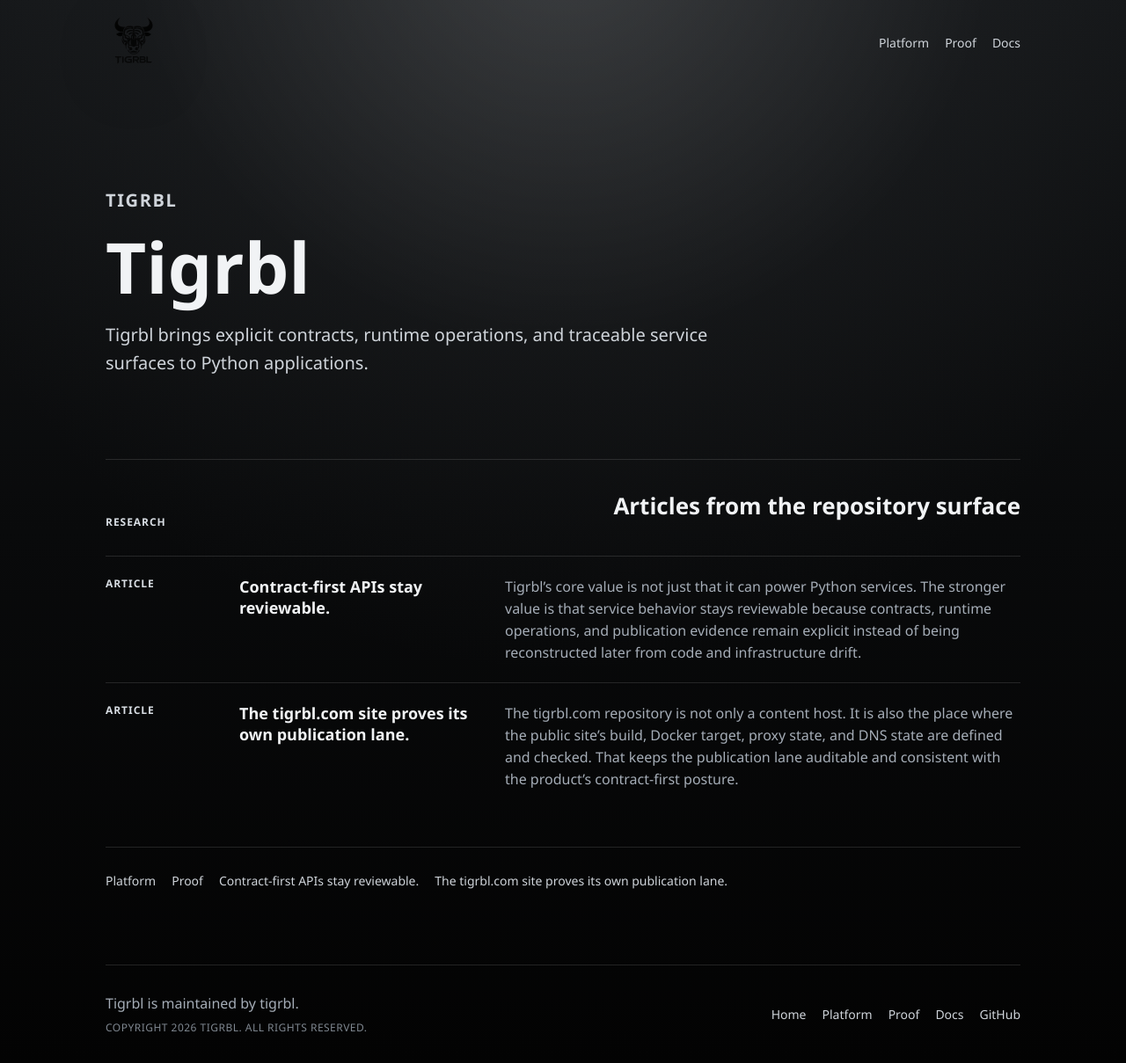
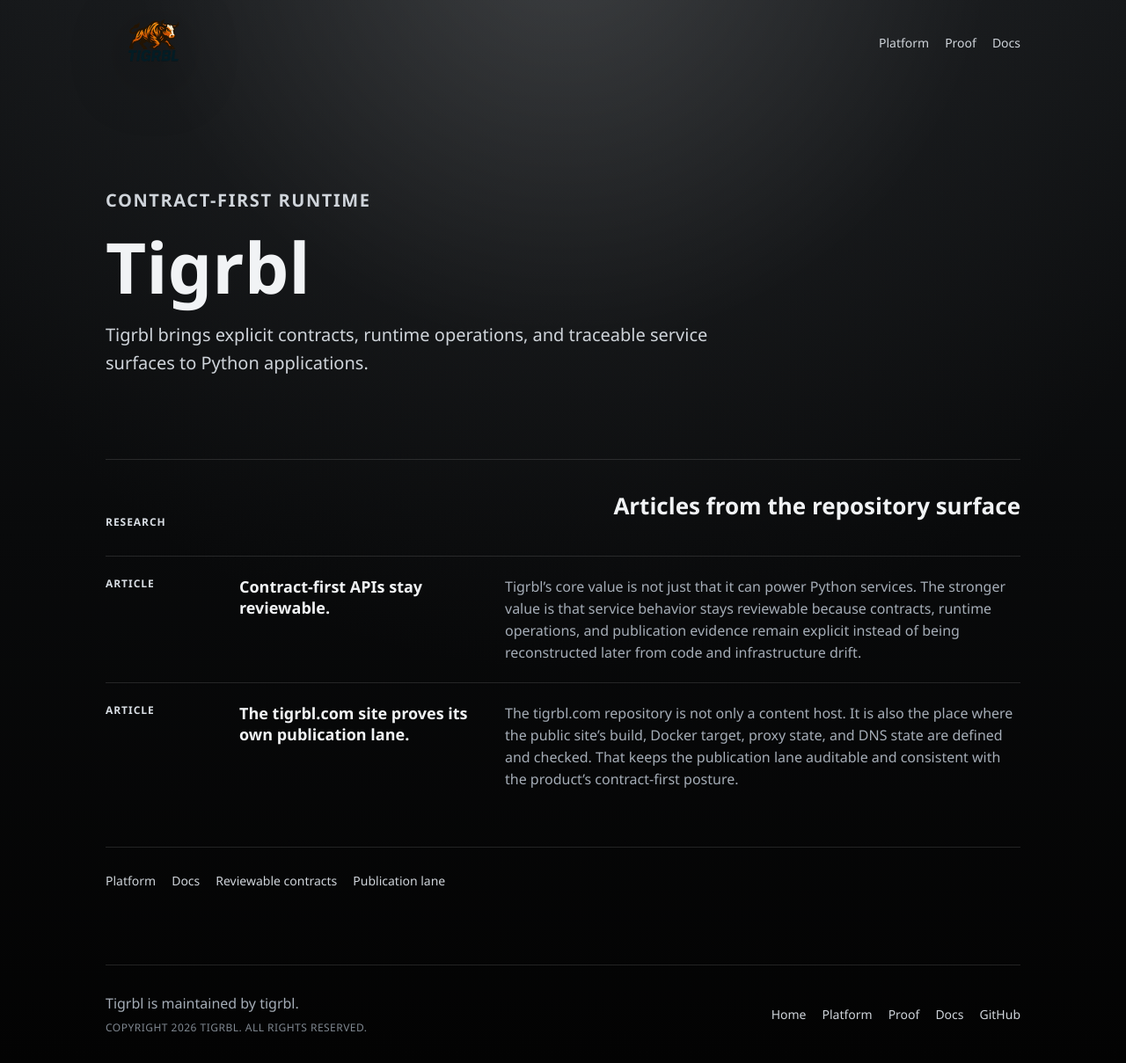
Before and after one commit to tigrbl/tigrbl-com, a React (Vite) app: page / in a window 1280 px wide. Shown: the whole page at 88% size. Built offline with nearby package versions, Linux system fonts and the light colour scheme.

Commit message:
Refine branding and home content surfaces

```diff
--- a/index.html
+++ b/index.html
@@ -11,11 +11,11 @@
     <meta property="og:site_name" content="Tigrbl" />
     <meta property="og:title" content="Tigrbl" />
     <meta property="og:description" content="Governed API primitives for durable Python services." />
-    <meta property="og:image" content="https://tigrbl.com/assets/brand/tigrbl/tigrbl-logo-lockup.png" />
+    <meta property="og:image" content="https://tigrbl.com/assets/brand/tigrbl/tigrbl-full-logo.png" />
     <meta name="twitter:card" content="summary_large_image" />
     <meta name="twitter:title" content="Tigrbl" />
     <meta name="twitter:description" content="Governed API primitives for durable Python services." />
-    <meta name="twitter:image" content="https://tigrbl.com/assets/brand/tigrbl/tigrbl-logo-lockup.png" />
+    <meta name="twitter:image" content="https://tigrbl.com/assets/brand/tigrbl/tigrbl-full-logo.png" />
   </head>
   <body><div id="root"></div><script type="module" src="/src/main.tsx"></script></body>
 </html>
--- a/packages/site-content-pack/src/index.ts
+++ b/packages/site-content-pack/src/index.ts
@@ -13,6 +13,12 @@ export const siteContent = {
       { label: "Platform", href: "/platform/" },
       { label: "Proof", href: "/proof/" },
       { label: "Docs", href: "https://docs.tigrbl.com" }
+    ],
+    compactLinks: [
+      { label: "Platform", href: "/platform/" },
+      { label: "Docs", href: "https://docs.tigrbl.com" },
+      { label: "Reviewable contracts", href: "/articles/contract-first-apis-stay-reviewable/" },
+      { label: "Publication lane", href: "/articles/the-tigrbl-site-proves-its-own-publication-lane/" }
     ],
     cta: { label: "Get started", href: "/platform/" }
   },
@@ -40,7 +46,7 @@ export const siteContent = {
       h1: "Tigrbl",
       intro: "Tigrbl brings explicit contracts, runtime operations, and traceable service surfaces to Python applications. The site packages product positioning, structured metadata, and deployment evidence in a standalone MdWrk lander repository.",
       sections: [
-        { id: "hero", kind: "hero", eyebrow: "Tigrbl", title: "Governed API and runtime primitives for durable Python systems.", subtitle: "Tigrbl brings explicit contracts, runtime operations, and traceable service surfaces to Python applications." },
+        { id: "hero", kind: "hero", eyebrow: "Contract-first runtime", title: "Governed API and runtime primitives for durable Python systems.", subtitle: "Tigrbl brings explicit contracts, runtime operations, and traceable service surfaces to Python applications." },
         { id: "platform", kind: "feature_grid", title: "What this site owns", items: [
           { title: "Product narrative", description: "Canonical product messaging, audience positioning, and calls to action for tigrbl.com." },
           { title: "Structured discovery", description: "Search, assistant, social, and linked-data metadata generated from the content pack." },
--- a/src/App.tsx
+++ b/src/App.tsx
@@ -10,10 +10,9 @@ const normalizePath = (value: string) => {
 
 const homePage = siteContent.pages.find((page) => normalizePath(page.slug) === "/") ?? siteContent.pages[0];
 const articlePages = siteContent.pages.filter((page) => normalizePath(page.slug).startsWith("/articles/"));
-const compactLinks = ["/platform/", "/proof/", ...articlePages.map((page) => normalizePath(page.slug))]
-  .map((slug) => siteContent.pages.find((page) => normalizePath(page.slug) === slug))
-  .filter((page): page is SitePage => Boolean(page))
-  .slice(0, 4);
+const homeHeroSection = homePage?.sections.find((section) => section.kind === "hero");
+const homeEyebrow = homeHeroSection && "eyebrow" in homeHeroSection ? homeHeroSection.eyebrow : siteContent.product.category;
+const compactLinks = siteContent.nav.compactLinks ?? [];
 const currentYear = new Date().getUTCFullYear();
 const footerLinks = [
   { label: "Home", href: "/" },
@@ -37,7 +36,7 @@ function SiteChrome({ children }: { children: React.ReactNode }) {
     <div className="site-shell">
       <header className="site-header">
         <a className="site-brand" href="/" aria-label={`${siteContent.product.name} home`}>
-          <img src="/assets/brand/tigrbl/tigrbl-logo-lockup.png" alt={siteContent.product.name} />
+          <img src="/assets/brand/tigrbl/tigrbl-full-logo.png" alt={siteContent.product.name} />
         </a>
         <nav aria-label="Primary navigation">
           {siteContent.nav.primary.map((link) => (
@@ -65,7 +64,7 @@ function HomePage() {
   return (
     <SiteChrome>
       <section className="home-hero" aria-labelledby="hero-title">
-        <p className="eyebrow">{siteContent.product.name}</p>
+        <p className="eyebrow">{homeEyebrow}</p>
         <h1 id="hero-title">{homePage?.h1 || siteContent.product.name}</h1>
         <p>{homePage?.description || siteContent.product.description}</p>
       </section>
@@ -87,8 +86,8 @@ function HomePage() {
       </section>
 
       <section className="compact-links" aria-label="Site links">
-        {compactLinks.map((page) => (
-          <a key={page.slug} href={page.slug}>{page.h1}</a>
+        {compactLinks.map((link) => (
+          <a key={link.href} href={link.href}>{link.label}</a>
         ))}
       </section>
     </SiteChrome>
--- a/src/styles.css
+++ b/src/styles.css
@@ -58,7 +58,7 @@ footer {
 .site-brand img {
   display: block;
   width: auto;
-  height: 64px;
+  height: 70px;
   filter: drop-shadow(0 16px 36px var(--tigrbl-shadow));
 }
 
```
Also changed, not shown: public/assets/brand/tigrbl/tigrbl-full-logo.png (added).
